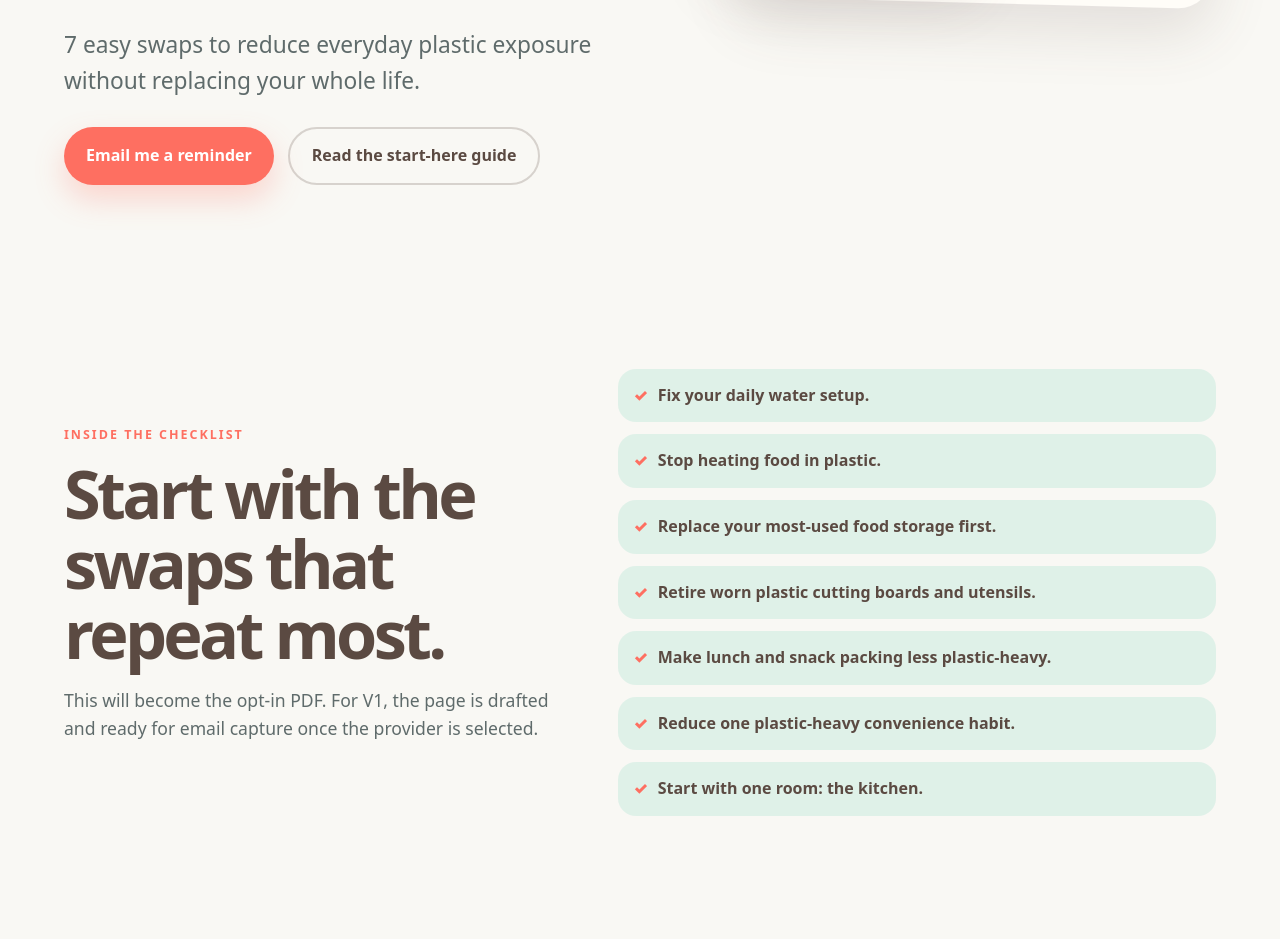
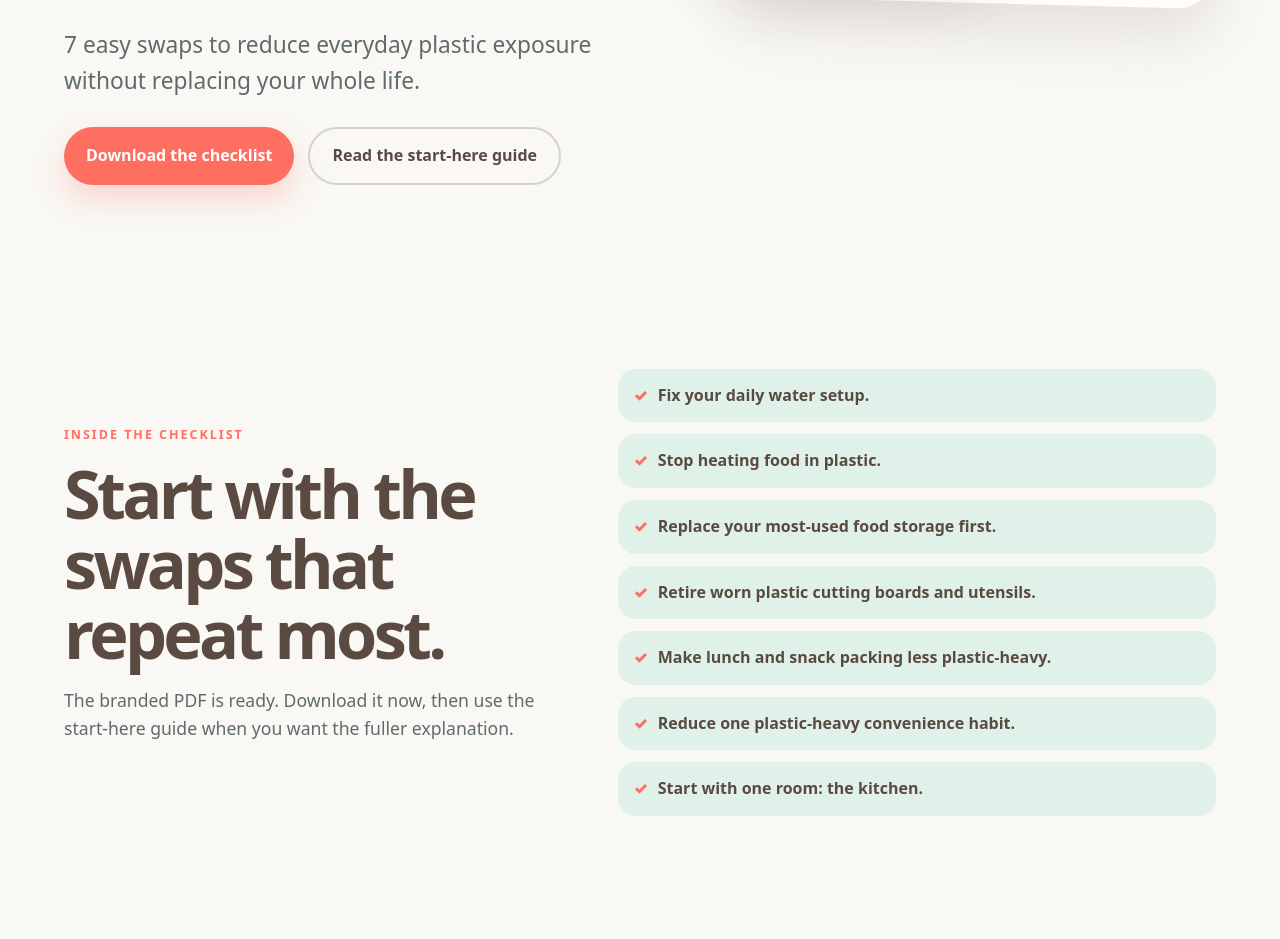
Before and after one commit to barbarasignalcrowe/lessplasticish, a Next.js app: page /starter-checklist in a window 1280 px wide. Shown: the part 681-1620 px from the top of the page. Built offline with nearby package versions, Linux system fonts and the light colour scheme; no server answers.

Commit message:
feat: add starter checklist PDF download

```diff
--- a/app/starter-checklist/page.tsx
+++ b/app/starter-checklist/page.tsx
@@ -25,7 +25,7 @@ export default function ChecklistPage() {
             <h1>The LessPlasticish Starter Checklist</h1>
             <p className="lede">7 easy swaps to reduce everyday plastic exposure without replacing your whole life.</p>
             <div className="actions">
-              <a className="button" href="mailto:?subject=LessPlasticish Starter Checklist&body=The checklist PDF is being designed. For now, start here: https://lessplasticish.com/start-here-after-the-plastic-detox">Email me a reminder</a>
+              <a className="button" href="/files/lessplasticish-starter-checklist-v1.pdf" download>Download the checklist</a>
               <a className="button ghost" href="/start-here-after-the-plastic-detox">Read the start-here guide</a>
             </div>
           </div>
@@ -40,7 +40,7 @@ export default function ChecklistPage() {
           <div>
             <p className="eyebrow">Inside the checklist</p>
             <h2>Start with the swaps that repeat most.</h2>
-            <p className="body-large">This will become the opt-in PDF. For V1, the page is drafted and ready for email capture once the provider is selected.</p>
+            <p className="body-large">The branded PDF is ready. Download it now, then use the start-here guide when you want the fuller explanation.</p>
           </div>
           <ul className="checklist">
             {swaps.map((swap) => <li key={swap}>{swap}</li>)}
```
Also changed, not shown: 1 other file (tests, documents, lock files or other folders).
